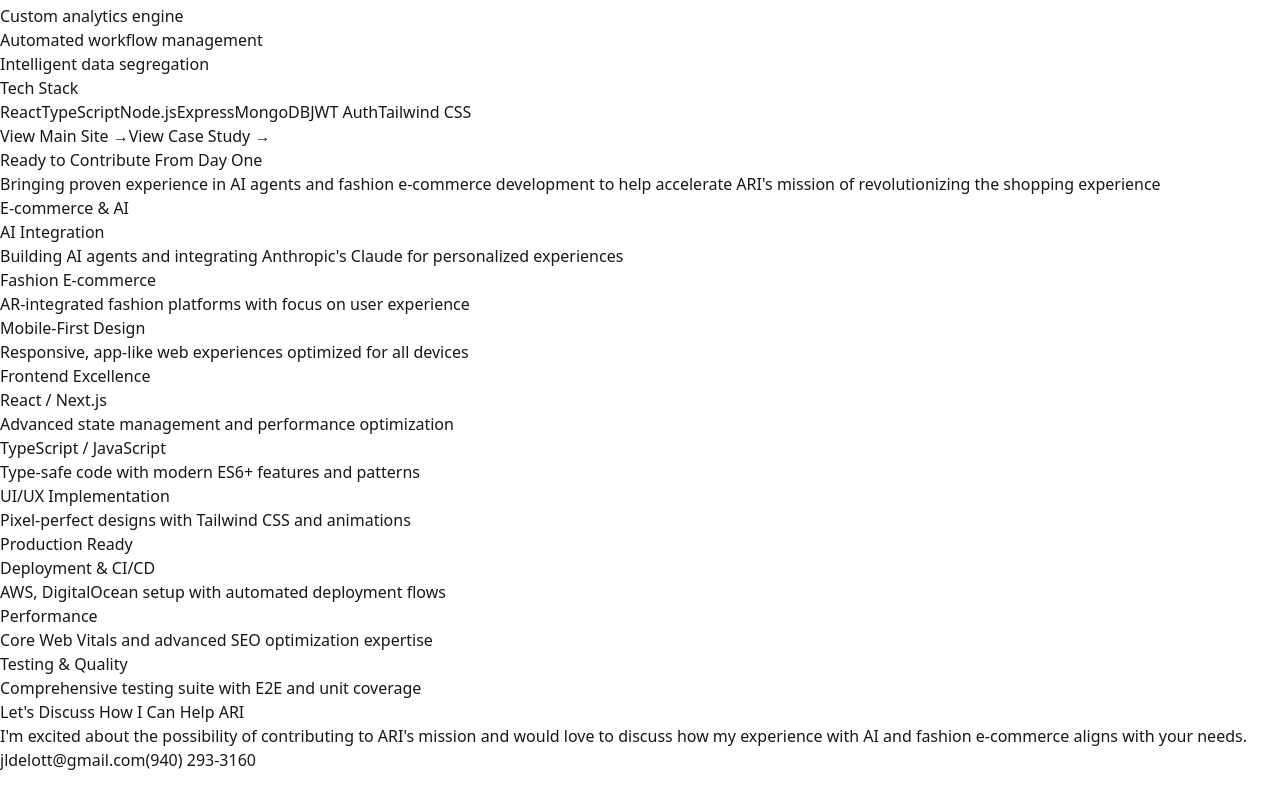
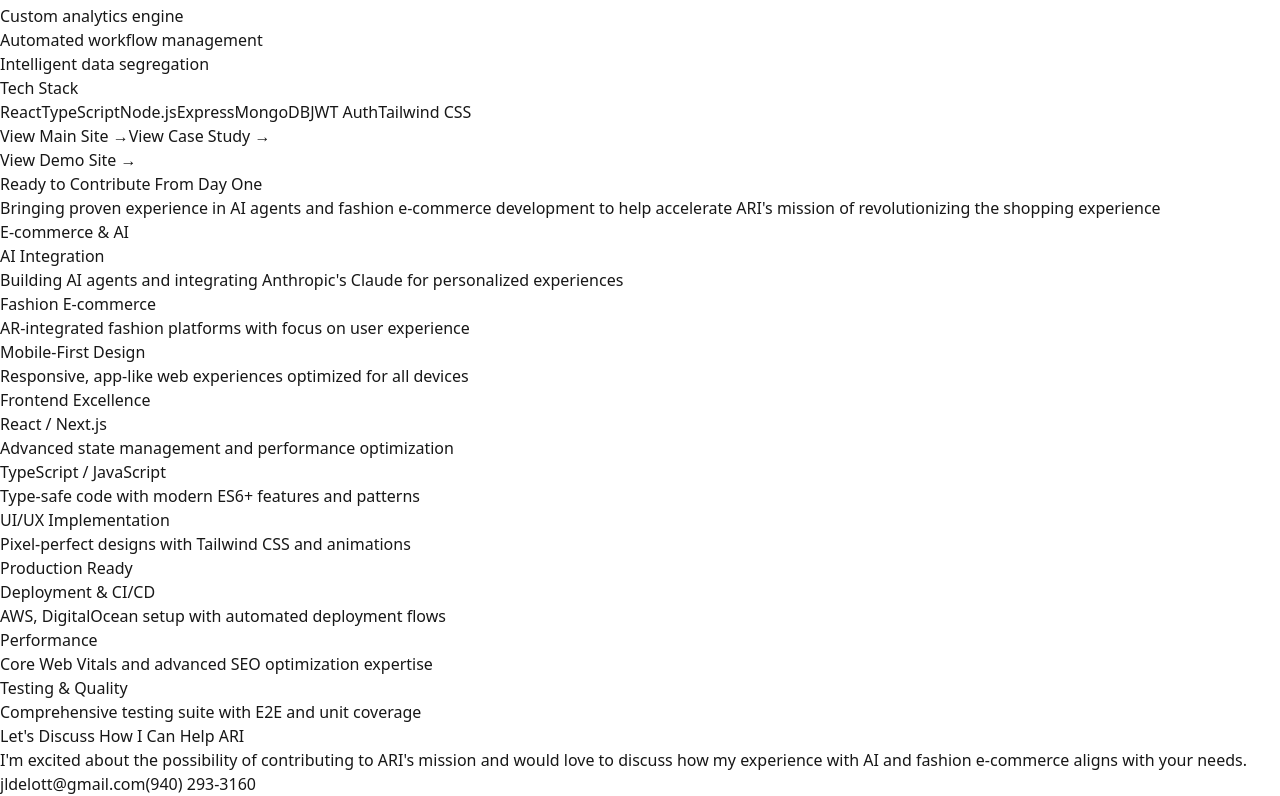
Before and after one commit to JDelott/ari-presentation, a Next.js app: page / in a window 1280 px wide. Shown: the part 4638-5434 px from the top of the page. Before the commit the page ends 5410 px from the top, so only its background shows below. Built offline with nearby package versions, Linux system fonts and the light colour scheme.

Commit message:
tried compressed mp4

```diff
--- a/src/components/Hero.tsx
+++ b/src/components/Hero.tsx
@@ -114,7 +114,7 @@
               muted
               playsInline
             >
-              <source src="/sneakarvid1.mp4" type="video/mp4" />
+              <source src="/sneakarvi221.mp4" type="video/mp4" />
               Your browser does not support the video tag.
             </video>
           </div>
--- a/src/components/Projects.tsx
+++ b/src/components/Projects.tsx
@@ -217,7 +217,7 @@
         "Tailwind CSS",
         "Framer Motion"
       ],
-      videoUrl: "/sneakarvid1.mp4",
+      videoUrl: "/sneakarvid1-compressed.mp4",
       imageUrl: "/boldbrands.png",
       link: "https://sneakar.io",
       secondaryLink: {
@@ -251,7 +251,7 @@
         "Stripe",
         "Digital Ocean"
       ],
-      videoUrl: "/meridex2.mp4",
+      videoUrl: "/meridex2-compressed.mp4",
       link: "https://meridex.ai",
       secondaryLink: {
         url: "https://ovationdigitalsolutions.com/case-studies/meridex",
@@ -283,7 +283,7 @@
         "OpenAI"
       ],
       imageUrl: "/ovationari1.png",
-      link: "https://ovation.digital",
+      link: "https://ovationdigitalsolutions.com",
     },
     {
       title: "Crowd Connect RSVP",
@@ -307,10 +307,14 @@
         "Tailwind CSS"
       ],
       imageUrl: "/crowdconnectari1.jpeg",
-      link: "https://presentation-sc.vercel.app/admin",
+      link: "https://www.crowdconnectrsvp.com",
       secondaryLink: {
         url: "https://ovationdigitalsolutions.com/case-studies/crowdconnect",
         text: "View Case Study"
+      },
+      tertiaryLink: {
+        url: "https://presentation-sc.vercel.app/admin",
+        text: "View Demo Site"
       }
     }
   ];
```
